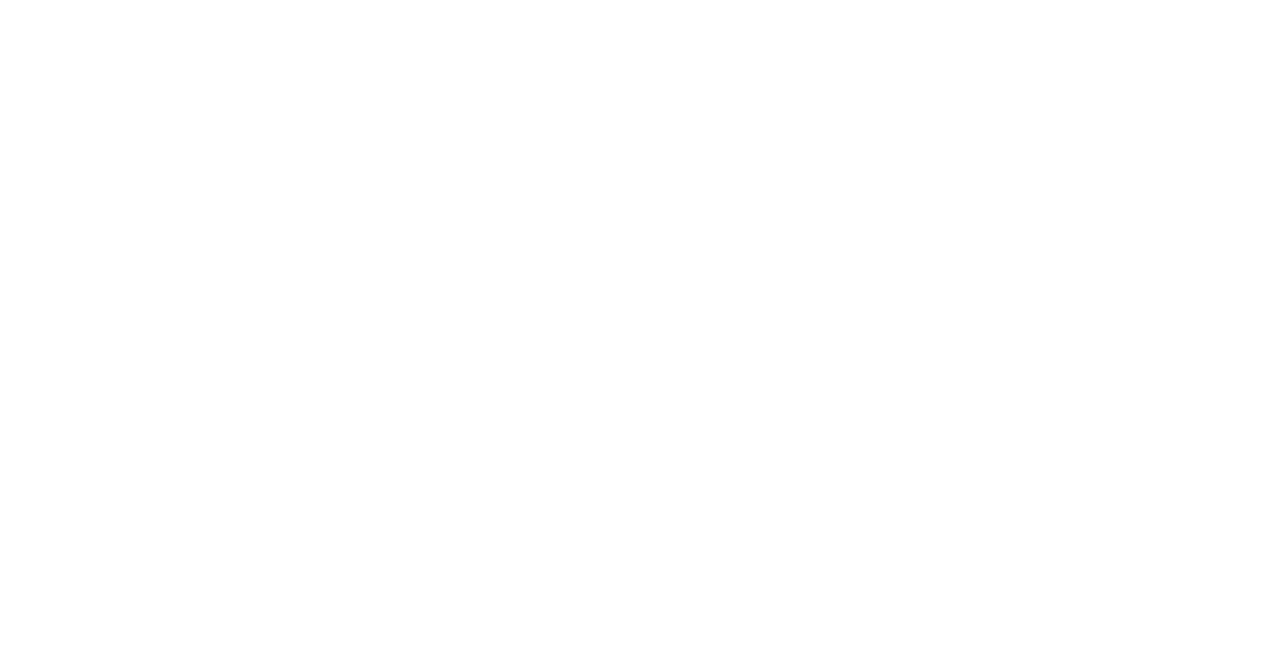
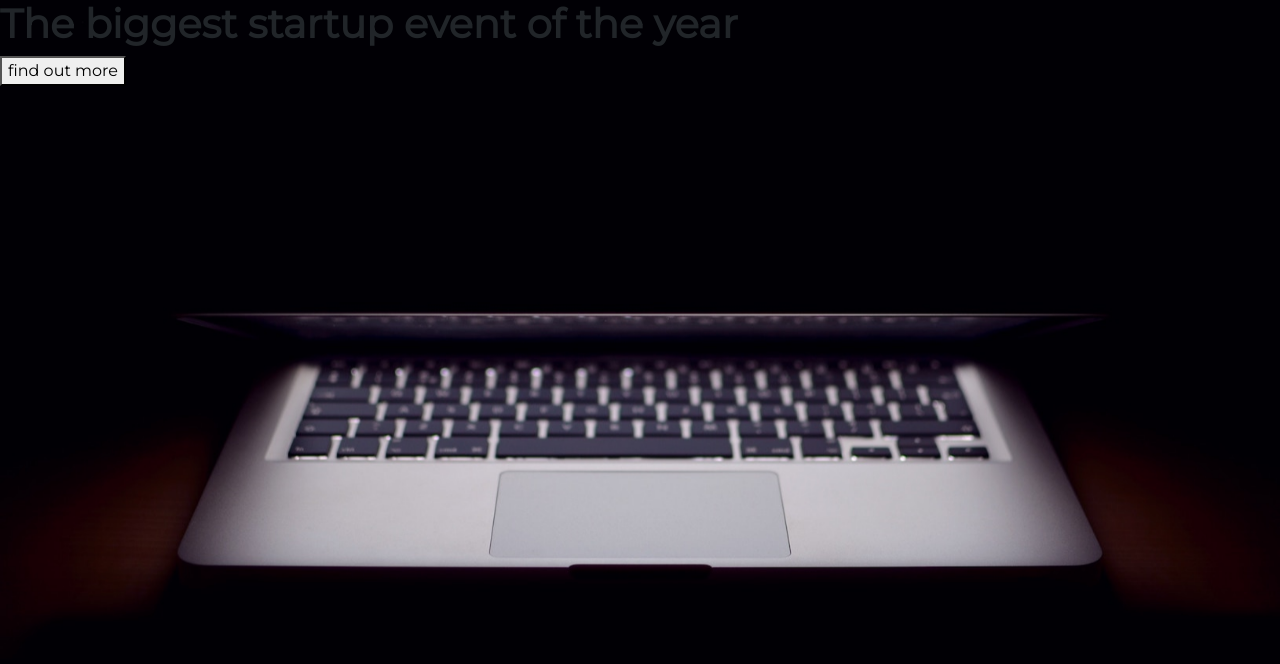
Before and after one commit to bkleinb78/landing_page, a plain HTML site: page index.html in a window 1280 px wide. Drawn offline with nearby package versions, Linux system fonts and the light colour scheme.

Commit message:
edited the index and style.css files

```diff
--- a/index.html
+++ b/index.html
@@ -17,6 +17,7 @@
     <link href="style.css" rel="stylesheet">
   </head>
   <body>
-
+    <h1><strong>The biggest startup event of the year</strong></h1>
+    <button>find out more</button>
   </body>
 </html>
--- a/style.css
+++ b/style.css
@@ -3,4 +3,9 @@ html {
   width: 100%;
   height: 100%;
   font-family: 'Montserrat', sans-serif;
+  background: url(header.jpg) no-repeat center center fixed;
+  -webkit-background-size: cover;
+  -moz-background-size: cover;
+  -o-background-size: cover;
+  background-size: cover;
 }
```
